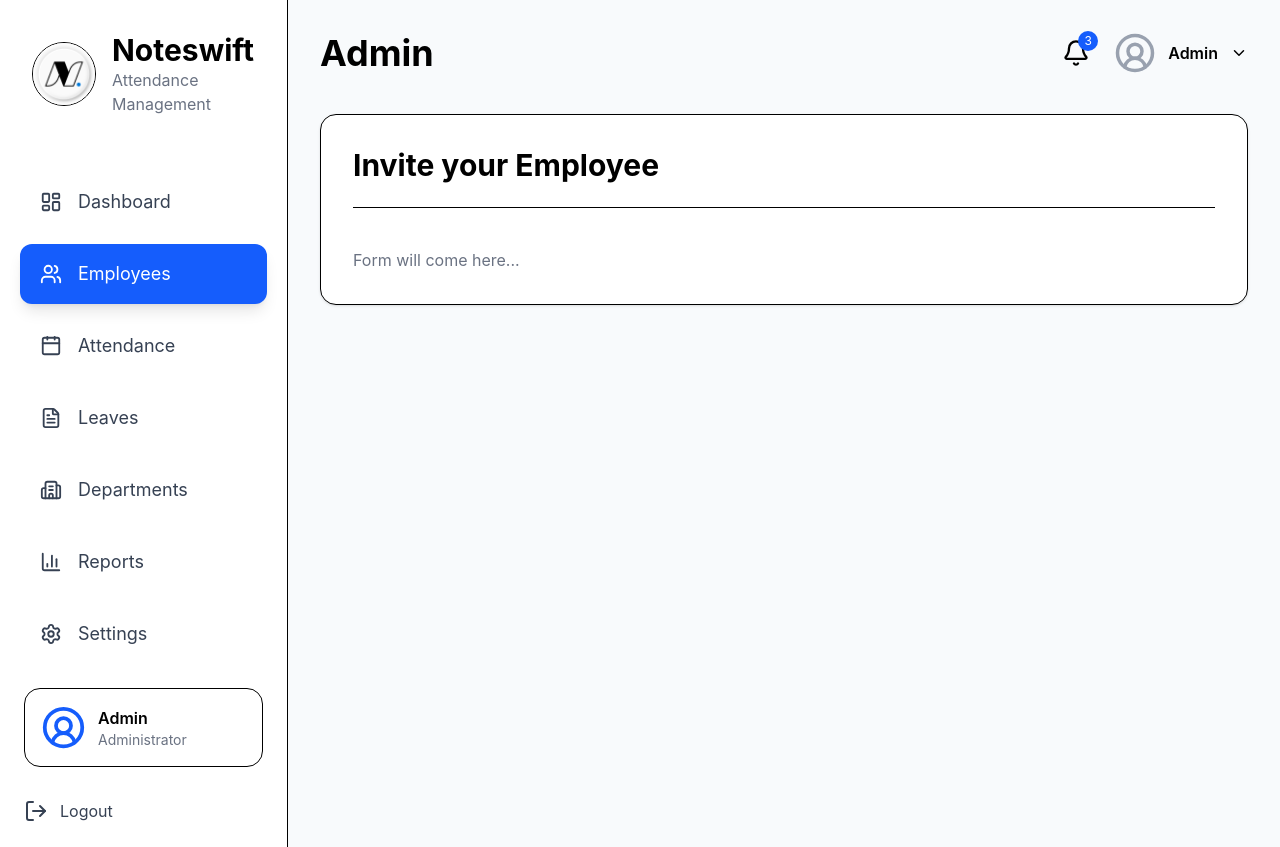
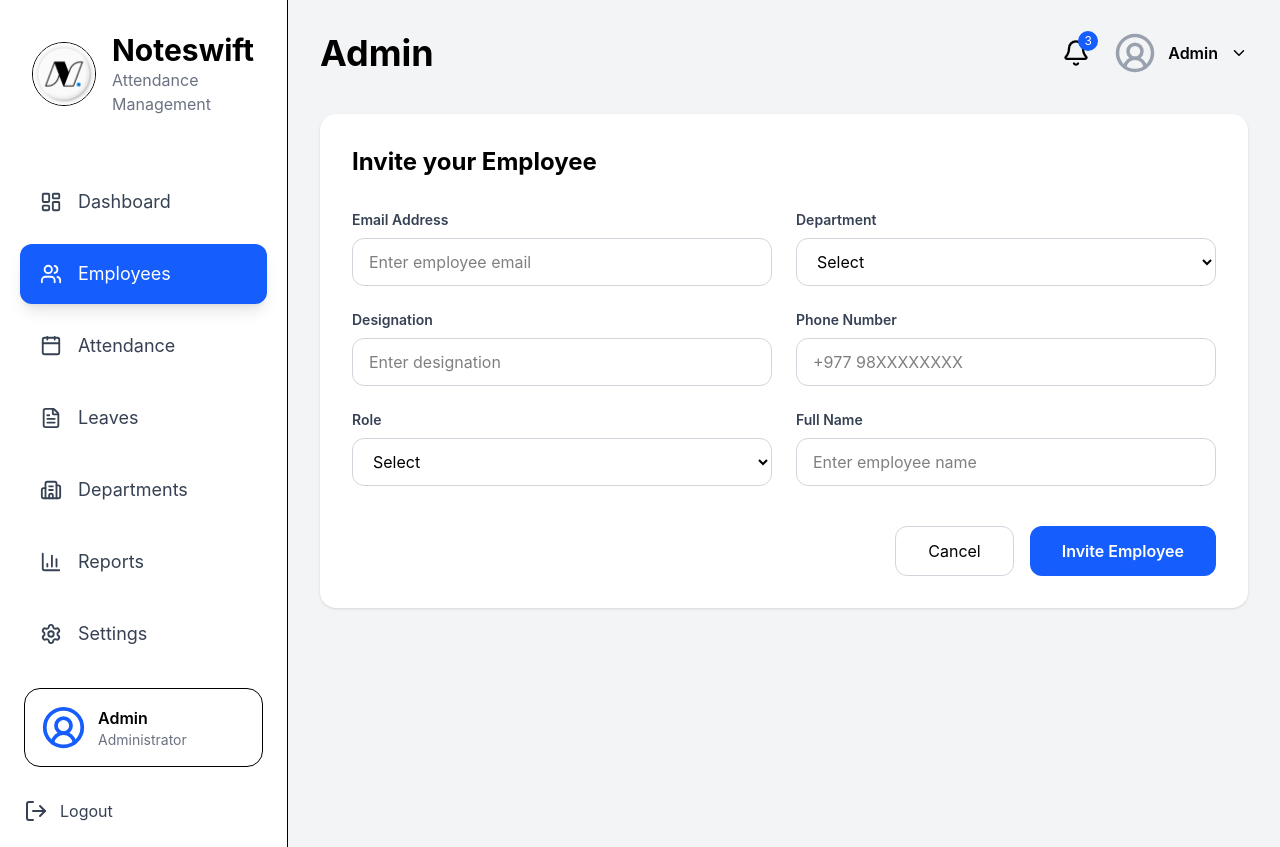
Before and after one commit to joshiaarshi9-cell/noteswift-frontend, a React (Vite) app: page /admin in a window 1280 px wide. Built offline with nearby package versions, Linux system fonts and the light colour scheme.

Commit message:
Added invite employee form

```diff
--- /dev/null
+++ b/src/components/admin/InviteEmployeeForm.jsx
@@ -0,0 +1,90 @@
+import InputField from "./InputField";
+import SelectField from "./SelectField";
+
+const InviteEmployeeForm = () => {
+  return (
+    <div className="mt-8">
+
+      <div className="grid grid-cols-1 md:grid-cols-2 gap-6">
+
+        <InputField
+          label="Email Address"
+          placeholder="Enter employee email"
+          type="email"
+        />
+
+        <SelectField
+          label="Department"
+          options={[
+            "HR",
+            "IT",
+            "Finance",
+            "Marketing",
+            "Sales",
+          ]}
+        />
+
+        <InputField
+          label="Designation"
+          placeholder="Enter designation"
+        />
+
+        <InputField
+          label="Phone Number"
+          placeholder="+977 98XXXXXXXX"
+        />
+
+        <SelectField
+          label="Role"
+          options={[
+            "Employee",
+            "Manager",
+            "Admin",
+          ]}
+        />
+
+        <InputField
+          label="Full Name"
+          placeholder="Enter employee name"
+        />
+
+      </div>
+
+      <div className="flex justify-end gap-4 mt-10">
+
+        <button
+          className="
+            px-8
+            py-3
+            rounded-xl
+            border
+            border-gray-300
+            hover:bg-gray-100
+            transition
+          "
+        >
+          Cancel
+        </button>
+
+        <button
+          className="
+            px-8
+            py-3
+            rounded-xl
+            bg-blue-600
+            hover:bg-blue-700
+            text-white
+            font-semibold
+            transition
+          "
+        >
+          Invite Employee
+        </button>
+
+      </div>
+
+    </div>
+  );
+};
+
+export default InviteEmployeeForm;
--- a/src/pages/AdminDashboard.jsx
+++ b/src/pages/AdminDashboard.jsx
@@ -1,32 +1,23 @@
 import Sidebar from "../components/admin/Sidebar";
 import Topbar from "../components/admin/Topbar";
+import InviteEmployeeForm from "../components/admin/InviteEmployeeForm";
 
 const AdminDashboard = () => {
   return (
-    <div className="min-h-screen bg-[#F8FAFC] flex">
-
+    <div className="min-h-screen flex bg-gray-100">
       <Sidebar />
 
       <div className="flex-1 p-8">
-
         <Topbar />
 
-        <div className="bg-white rounded-2xl shadow-sm border p-8">
-
-          <h2 className="text-3xl font-bold mb-6">
+        <div className="bg-white rounded-2xl p-8 mt-6 shadow">
+          <h2 className="text-2xl font-bold mb-6">
             Invite your Employee
           </h2>
 
-          <hr />
-
-          <div className="mt-10 text-gray-500">
-            Form will come here...
-          </div>
-
+          <InviteEmployeeForm />
         </div>
-
       </div>
-
     </div>
   );
 };
```
